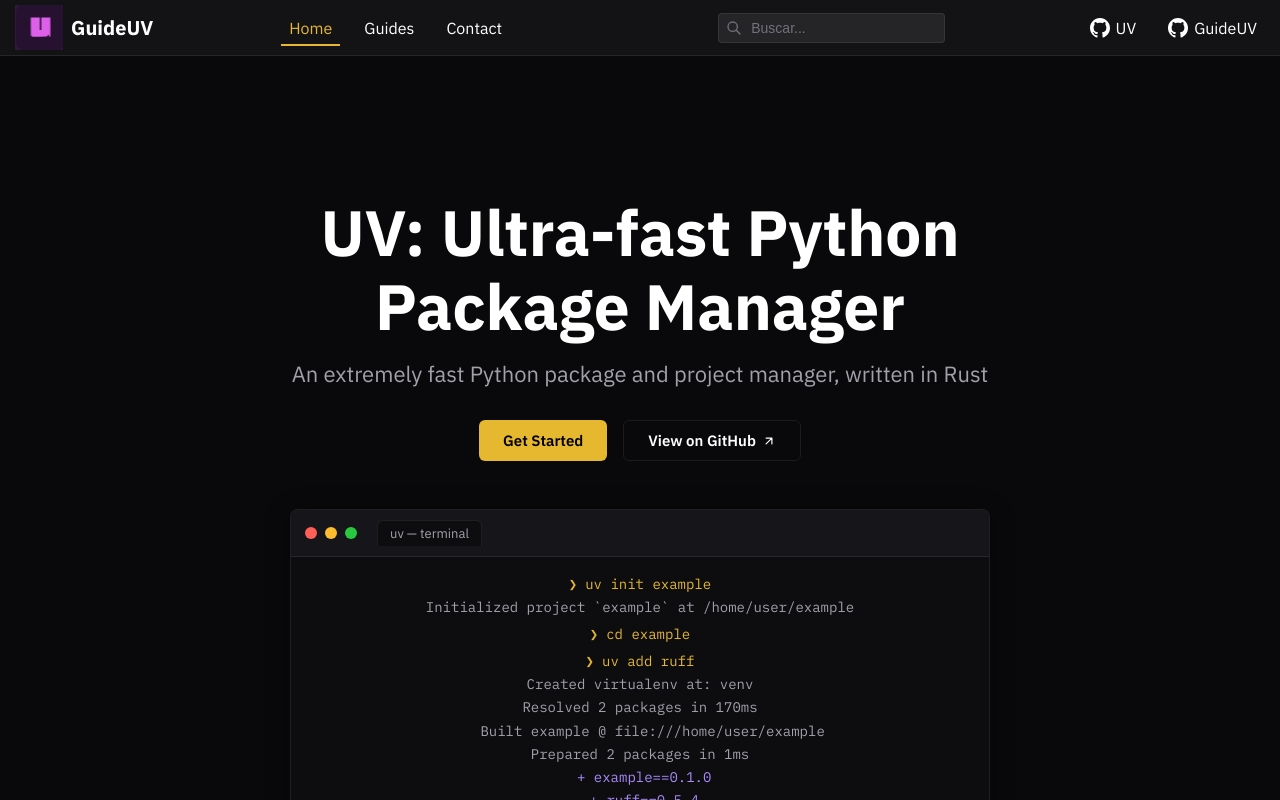
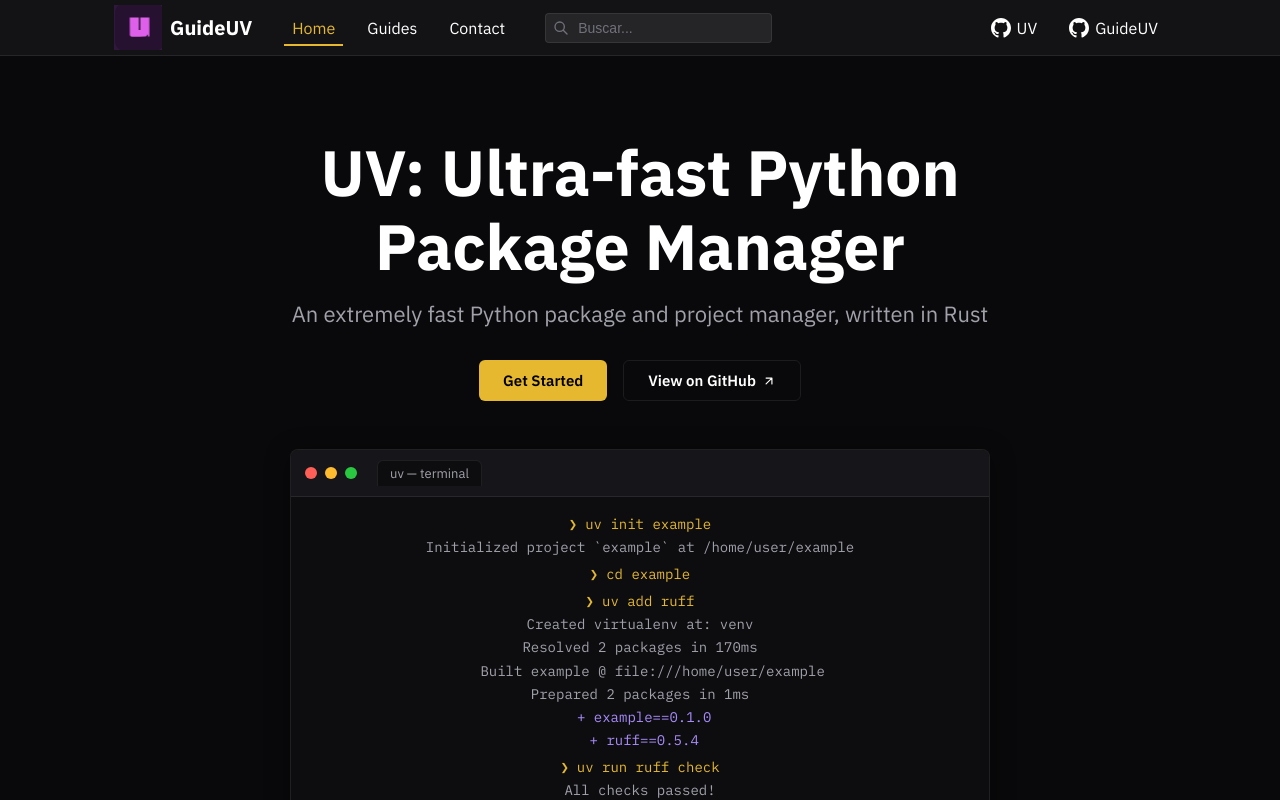
Before and after one commit to Hector-2710/guideuv, an Angular app: page / in a window 1280 px wide. Shown: the top 800 px of the page. Built offline with nearby package versions, Linux system fonts and the light colour scheme.

Commit message:
✨ feat: use container max width variable

```diff
--- a/src/app/home/home.component.scss
+++ b/src/app/home/home.component.scss
@@ -39,7 +39,7 @@
    ================================================================== */
 
 .home {
-  max-width: 1100px;
+  max-width: var(--container-max-width);
   margin: 0 auto;
   padding: 4rem 1.5rem 3rem;
   color: var(--color-white);
@@ -63,7 +63,6 @@
   font-weight: 700;
   margin: 0 0 1rem;
   line-height: 1.15;
-  padding-top: 60px;
   animation: fadeInUp var(--anim-duration-slow) var(--anim-easing-smooth) 0.1s both;
   text-wrap: balance;
 }
--- a/src/app/navbar/navbar.css
+++ b/src/app/navbar/navbar.css
@@ -19,14 +19,14 @@
 }
 
 .navbar__container {
-  max-width: 1250px;
+  max-width: var(--container-max-width);
   margin: 0 auto;
-  padding: 0 rem;
+  padding: 0 1.5rem;
   display: flex;
   align-items: center;
   justify-content: flex-start;
   height: 100%;
-  gap: 8rem;
+  gap: 2rem;
 }
 
 .navbar__internal-links {
@@ -67,7 +67,6 @@
   display: flex;
   align-items: center;
   position: relative;
-  margin-left: 5rem;
 }
 
 .navbar__search-icon {
```
